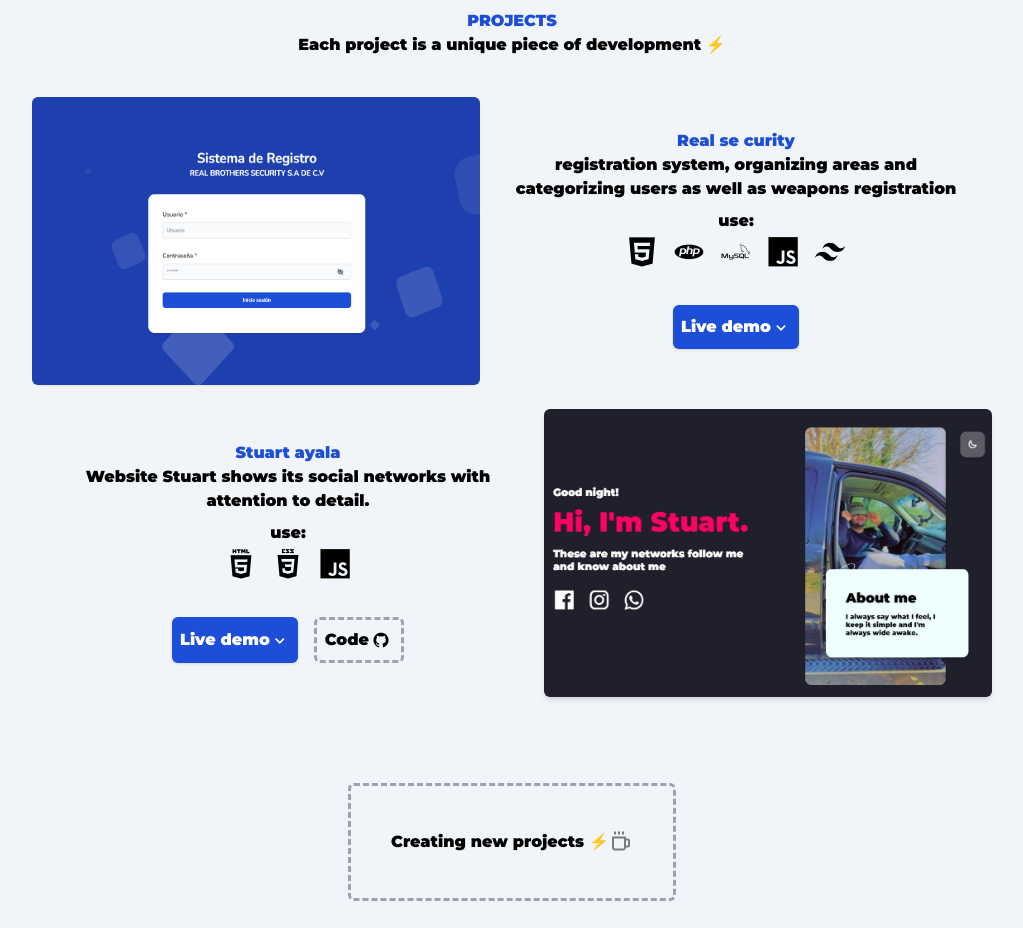
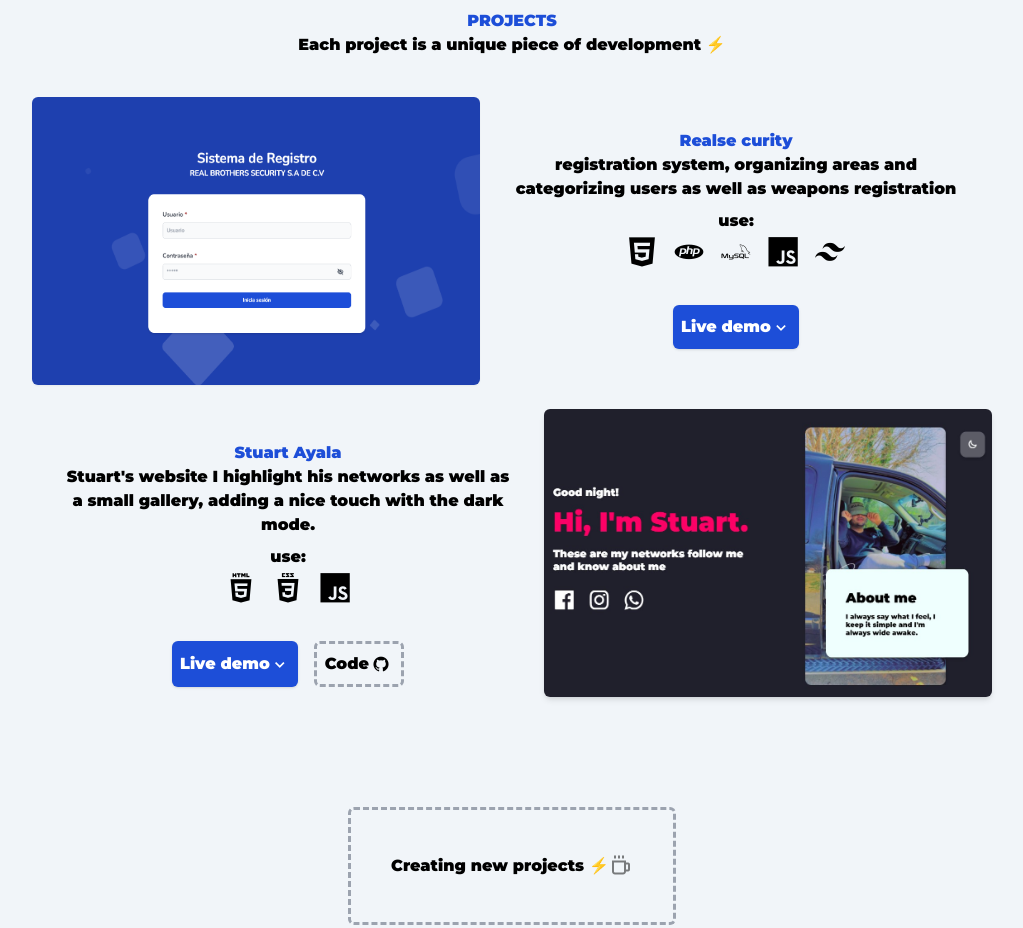
Before and after one commit to Oscoco/newprofile, a website: page index.html in a window 1280 px wide. Shown: the part 1500-2428 px from the top of the page, without its empty margins (128-1151 px from the left). Drawn offline with nearby package versions, Linux system fonts and the light colour scheme; a web font is replaced by a local one.

Commit message:
arreglo descrip stuard

```diff
--- a/index.html
+++ b/index.html
@@ -174,7 +174,7 @@
                 <img class="projec-img box-hover" src="public/img/real.png" alt="">
             </a>
             <div class="m-8 sm:max-w-md w-auto text-center">
-                <a href="https://oscoco.github.io/Working-on-it/" target="_blank" class="primary-text">Real se
+                <a href="https://oscoco.github.io/Working-on-it/" target="_blank" class="primary-text">Realse
                     curity</a>
                     <p>registration system, organizing areas and categorizing users as well as weapons registration</p>
                 <div class="sm:mx-10 mx-5 my-2 text-2xl">
@@ -201,9 +201,10 @@
         <div class="content-center my-5">
             <div class="m-8 sm:max-w-md w-auto text-center block">
                 <a href="https://oscoco.github.io/This-is-Stuart-Ayala/" target="_blank">
-                    <h2 class="primary-text">Stuart ayala</h2>
+                    <h2 class="primary-text">Stuart Ayala</h2>
                 </a>
-                <p>Website Stuart shows its social networks with attention to detail. </p>
+                <!-- <p>Website Stuart shows its social networks with attention to detail. </p> -->
+                <p>Stuart's website I highlight his networks as well as a small gallery, adding a nice touch with the dark mode.</p>
                 <div class="sm:mx-10 mx-5 my-2 text-3xl">
                     <p class="text-base m-1">use:</p>
                     <div class="text-3xl">
```
